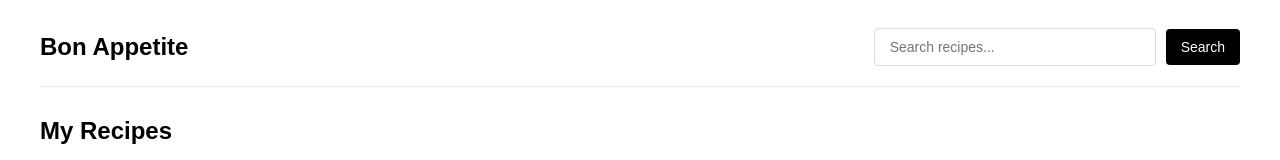
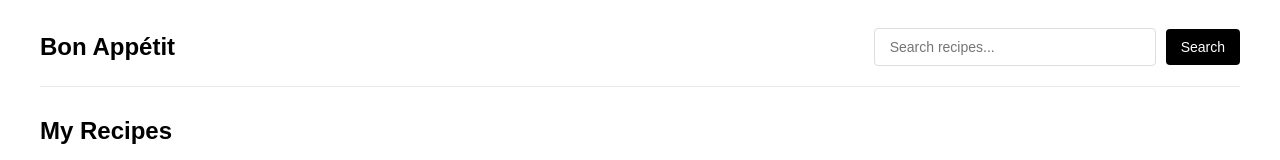
Before and after one commit to vighnesh-radhakrishnan/bon-appetit, a React (Vite) app: page / in a window 1280 px wide. Shown: the top 160 px of the page. Built offline with nearby package versions, Linux system fonts and the light colour scheme.

Commit message:
heading change

```diff
--- a/src/pages/NavBar.jsx
+++ b/src/pages/NavBar.jsx
@@ -23,7 +23,7 @@ const Navbar = () => {
             fontWeight: "bold",
           }}
         >
-          Bon Appetite
+          Bon Appétit
         </h1>
       </Link>
 
```
